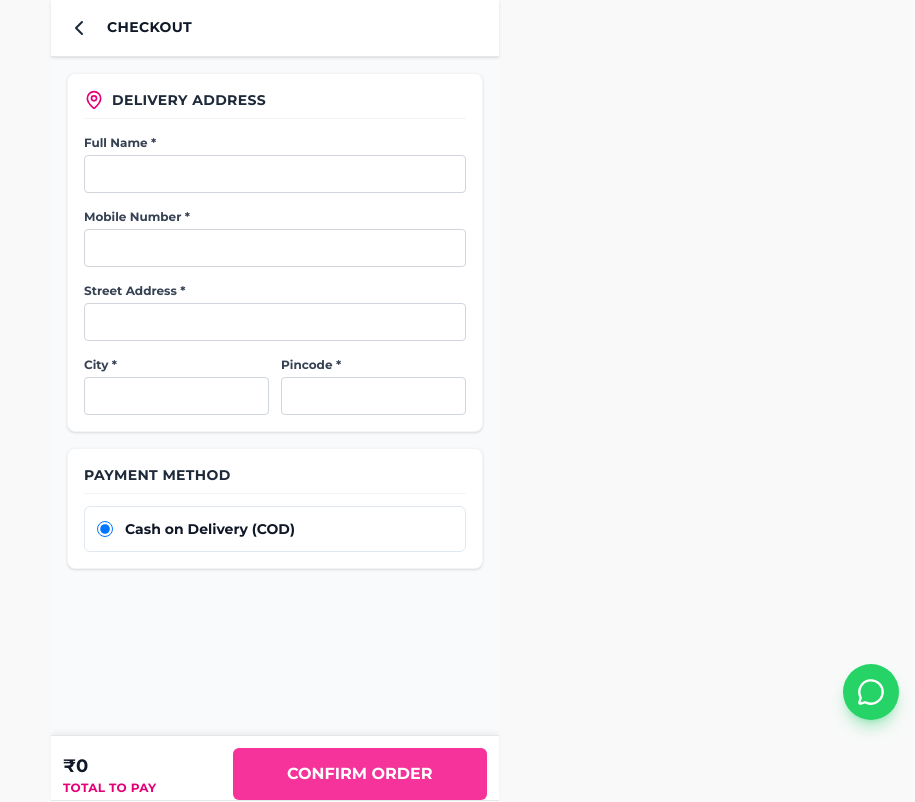
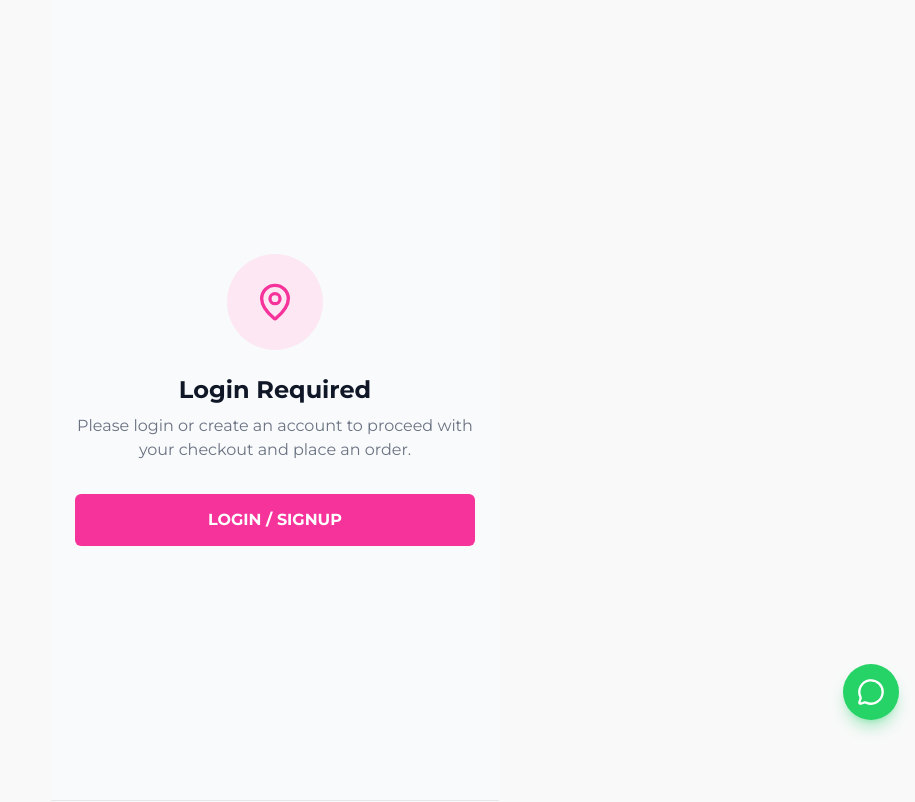
Before and after one commit to neelamaawebapp/neelamaa-store, a Next.js app: page /checkout in a window 1280 px wide. Shown: the top 802 px of the page, without its empty margins (365-1280 px from the left). Built offline with nearby package versions, Linux system fonts and the light colour scheme; no server answers.

Commit message:
Require login to access checkout page

```diff
--- a/src/app/checkout/page.tsx
+++ b/src/app/checkout/page.tsx
@@ -11,7 +11,7 @@ import { useEffect } from "react";
 
 export default function CheckoutPage() {
   const { cart, totalAmount, clearCart } = useCart();
-  const { user } = useAuth();
+  const { user, loading } = useAuth();
   const router = useRouter();
 
   const [name, setName] = useState("");
@@ -132,6 +132,14 @@ export default function CheckoutPage() {
     }
   };
 
+  if (loading) {
+    return (
+      <div className="min-h-screen bg-gray-50 flex items-center justify-center w-full max-w-md mx-auto p-6">
+        <div className="w-8 h-8 border-4 border-pink-500 border-t-transparent rounded-full animate-spin"></div>
+      </div>
+    );
+  }
+
   if (success) {
     return (
       <div className="min-h-screen bg-gray-50 flex flex-col items-center justify-center w-full max-w-md mx-auto p-6 text-center">
@@ -145,6 +153,24 @@ export default function CheckoutPage() {
           className="w-full bg-pink-500 text-white font-bold py-3.5 rounded-md hover:bg-pink-600 transition-colors"
         >
           CONTINUE SHOPPING
+        </button>
+      </div>
+    );
+  }
+
+  if (!user) {
+    return (
+      <div className="min-h-screen bg-gray-50 flex flex-col items-center justify-center w-full max-w-md mx-auto p-6 text-center">
+        <div className="w-24 h-24 bg-pink-100 rounded-full flex items-center justify-center mb-6">
+          <MapPin className="text-pink-500" size={40} />
+        </div>
+        <h1 className="text-2xl font-bold text-gray-900 mb-2">Login Required</h1>
+        <p className="text-gray-500 mb-8">Please login or create an account to proceed with your checkout and place an order.</p>
+        <button
+          onClick={() => router.push("/login?redirect=/checkout")}
+          className="w-full bg-pink-500 text-white font-bold py-3.5 rounded-md hover:bg-pink-600 transition-colors"
+        >
+          LOGIN / SIGNUP
         </button>
       </div>
     );
```
